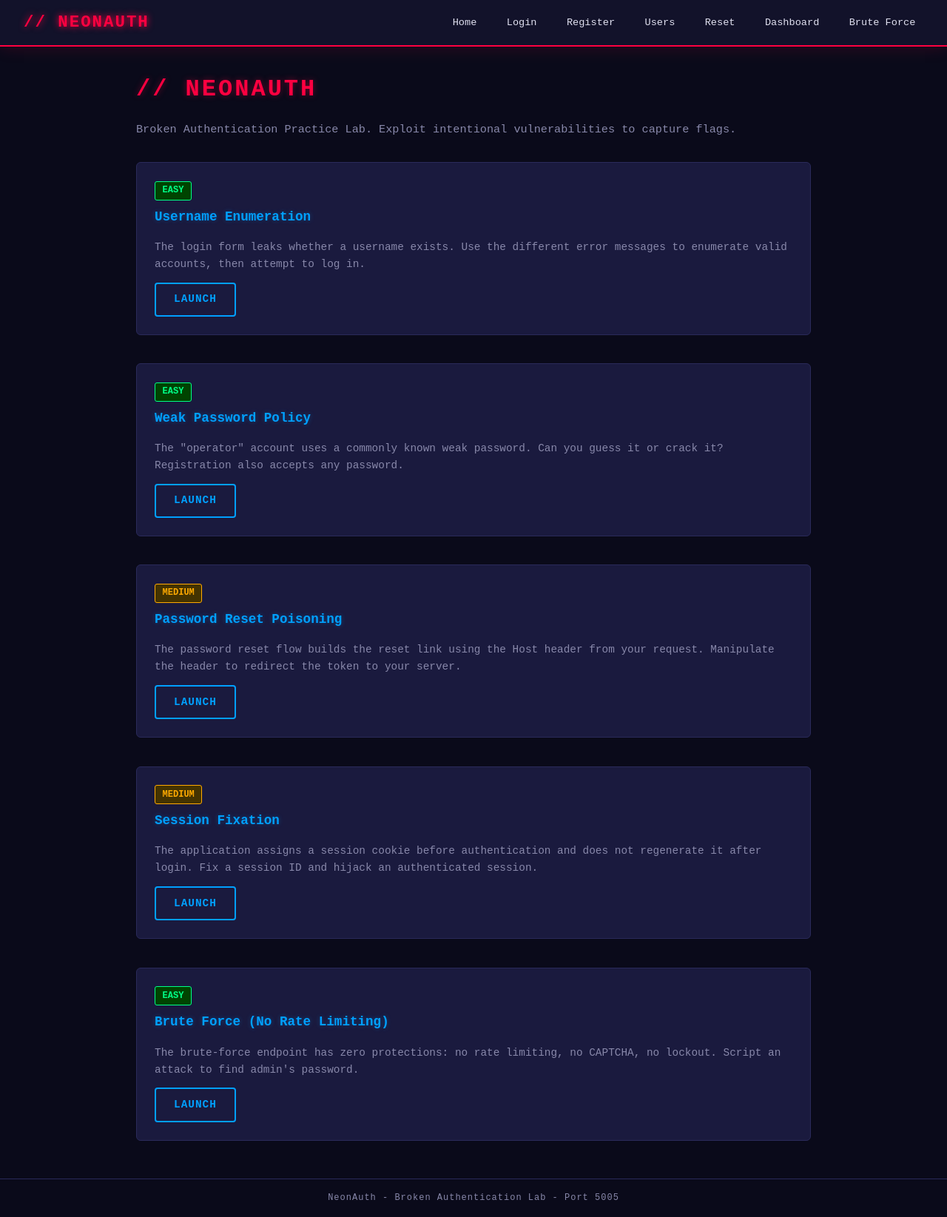
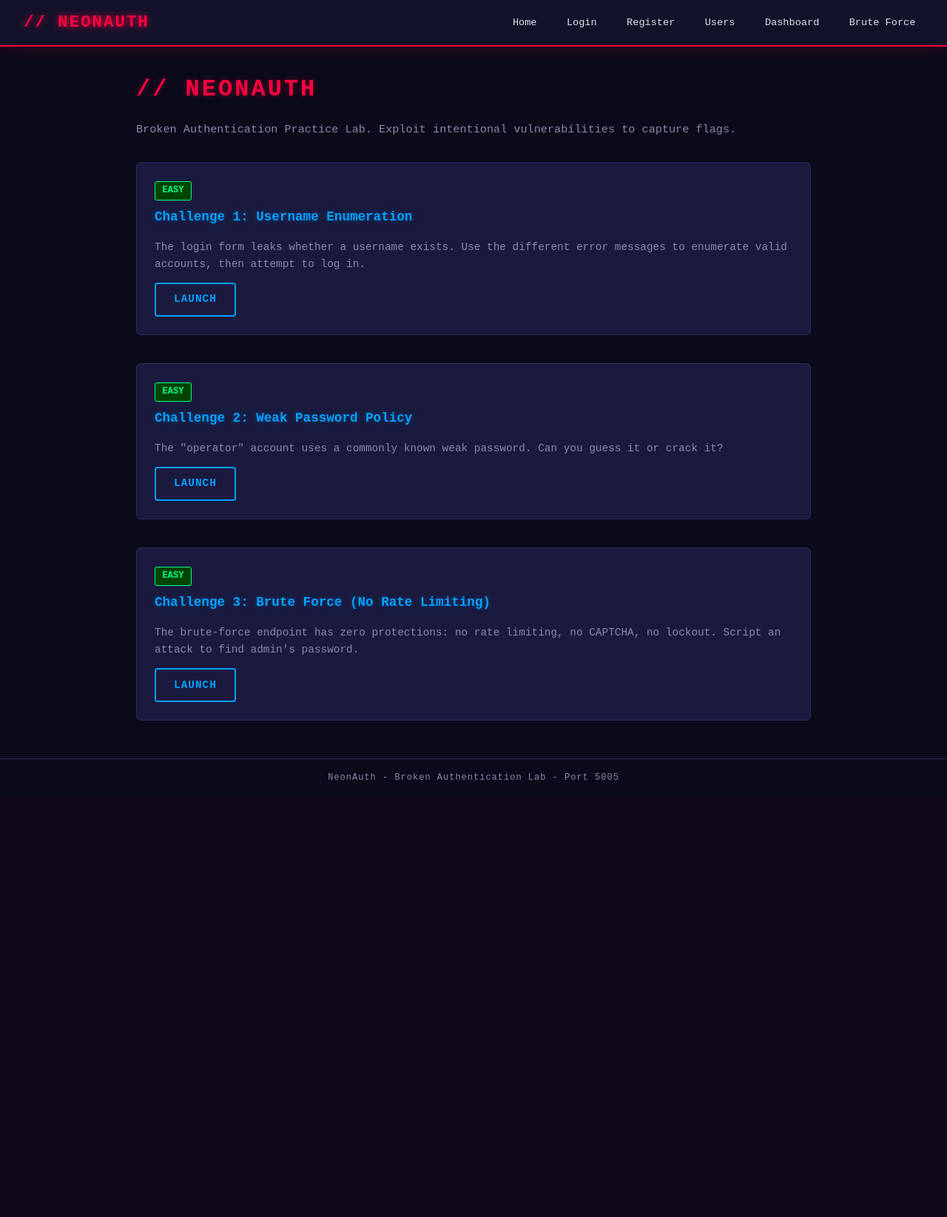
Before and after one commit to Morronel/client_web_hacking_path, a Flask app: page / in a window 1280 px wide. Shown: the whole page at 74% size. After the commit the page ends 1054 px from the top, so only its background shows below. Run offline with Flask 3, Linux system fonts and the light colour scheme.

Commit message:
feat: remove session fixation and password reset from auth lab
Keep only 3 challenges: username enumeration, weak password,
and brute force (no rate limiting). Removed /reset, /reset/confirm,
/reset/simulate-email routes, reset_tokens and sessions_log tables,
and session fixation flag from dashboard. Updated nav, index template,
and spoiler_solution.txt.

https://claude.ai/code/session_01HmRtigj7ExADE4VVJQawBV

```diff
--- a/labs/auth/app.py
+++ b/labs/auth/app.py
@@ -9,10 +9,6 @@ All vulnerabilities are deliberate for CTF-style learning.
 import sqlite3
 import uuid
 import os
-import time
-import urllib.request
-from datetime import datetime
-from functools import wraps
 from flask import (
     Flask, request, render_template, redirect, url_for,
     jsonify, make_response, g
@@ -24,13 +20,9 @@ app.secret_key = "neonauth-insecure-key-12345"
 DB_PATH = os.path.join(os.path.dirname(os.path.abspath(__file__)), "neonauth.db")
 
 # ---------------------------------------------------------------------------
-# In-memory session store  (intentionally simple for session-fixation demo)
-# Maps neonauth_session cookie value -> {"user_id": int, "username": str, "role": str}
+# In-memory session store
 # ---------------------------------------------------------------------------
 SESSION_STORE: dict = {}
-
-# Store the last reset "email" content so /reset/simulate-email can show it
-LAST_RESET_EMAIL: dict = {}
 
 
 # ---------------------------------------------------------------------------
@@ -65,27 +57,12 @@ def init_db():
             flag_note TEXT DEFAULT ''
         );
 
-        CREATE TABLE IF NOT EXISTS reset_tokens (
-            id INTEGER PRIMARY KEY AUTOINCREMENT,
-            user_id INTEGER NOT NULL,
-            token TEXT NOT NULL,
-            created_at TIMESTAMP DEFAULT CURRENT_TIMESTAMP,
-            FOREIGN KEY (user_id) REFERENCES users(id)
-        );
-
         CREATE TABLE IF NOT EXISTS login_attempts (
             id INTEGER PRIMARY KEY AUTOINCREMENT,
             username TEXT NOT NULL,
             ip TEXT NOT NULL,
             timestamp TIMESTAMP DEFAULT CURRENT_TIMESTAMP,
             success INTEGER DEFAULT 0
-        );
-
-        CREATE TABLE IF NOT EXISTS sessions_log (
-            id INTEGER PRIMARY KEY AUTOINCREMENT,
-            session_id TEXT NOT NULL,
-            user_id INTEGER,
-            created_at TIMESTAMP DEFAULT CURRENT_TIMESTAMP
         );
     """)
 
@@ -107,7 +84,7 @@ def init_db():
 
 
 # ---------------------------------------------------------------------------
-# Session helpers (custom — intentionally does NOT regenerate after login)
+# Session helpers
 # ---------------------------------------------------------------------------
 def get_session_id():
     """Return the current neonauth_session cookie value, or None."""
@@ -115,11 +92,7 @@ def get_session_id():
 
 
 def ensure_session(response):
-    """
-    If the visitor has no session cookie yet, set one.
-    This is called on every response so that a session id exists before login
-    (required for the session-fixation challenge).
-    """
+    """If the visitor has no session cookie yet, set one."""
     sid = get_session_id()
     if not sid:
         sid = str(uuid.uuid4())
@@ -189,20 +162,12 @@ def login():
             )
             db.commit()
 
-            # VULN: Session fixation — we do NOT regenerate the session id
             sid = get_session_id() or str(uuid.uuid4())
             SESSION_STORE[sid] = {
                 "user_id": user["id"],
                 "username": user["username"],
                 "role": user["role"],
             }
-
-            # Log session
-            db.execute(
-                "INSERT INTO sessions_log (session_id, user_id) VALUES (?, ?)",
-                (sid, user["id"]),
-            )
-            db.commit()
 
             resp = make_response(redirect(url_for("dashboard")))
             resp.set_cookie("neonauth_session", sid, httponly=False, samesite="Lax")
@@ -285,85 +250,12 @@ def weak_password():
     return render_template("weak.html", error=error, flag=flag, user=user)
 
 
-# ---------- PASSWORD RESET POISONING ----------
-
-@app.route("/reset", methods=["GET", "POST"])
-def reset():
-    error = None
-    message = None
-
-    if request.method == "POST":
-        username = request.form.get("username", "").strip()
-        db = get_db()
-        user_row = db.execute(
-            "SELECT * FROM users WHERE username = ?", (username,)
-        ).fetchone()
-
-        if not user_row:
-            error = "User not found"
-        else:
-            token = str(uuid.uuid4())
-            db.execute(
-                "INSERT INTO reset_tokens (user_id, token) VALUES (?, ?)",
-                (user_row["id"], token),
-            )
-            db.commit()
-
-            # VULN: Uses request.host which can be poisoned via Host header.
-            # The reset link is built using the Host header value.
-            # If an attacker sends Host: evil.com, the callback goes to evil.com.
-            reset_link = f"http://{request.host}/reset/confirm?token={token}"
-
-            # Store the "email" content so it can be viewed via /reset/simulate-email
-            LAST_RESET_EMAIL["to"] = f"{username}@neonauth.local"
-            LAST_RESET_EMAIL["link"] = reset_link
-            LAST_RESET_EMAIL["token"] = token
-            LAST_RESET_EMAIL["timestamp"] = datetime.now().isoformat()
-
-            # Simulate sending the email (in a real app this would be sent via SMTP).
-            # The link in the email uses request.host — if poisoned, it points to
-            # the attacker's domain, leaking the token.
-            message = f"Password reset link has been sent to {username}@neonauth.local."
-
-    user = get_current_user()
-    return render_template("reset.html", error=error, message=message, user=user)
-
-
-@app.route("/reset/simulate-email")
-def reset_simulate_email():
-    """
-    Simulates checking the user's email inbox.
-    Shows the last password reset email that was 'sent'.
-    In a real attack, the attacker would intercept this via Host header poisoning
-    (the link in the email would point to the attacker's domain).
-    """
-    user = get_current_user()
-    return render_template("reset_email.html", email=LAST_RESET_EMAIL, user=user)
-
-
-@app.route("/reset/confirm")
-def reset_confirm():
-    token = request.args.get("token", "")
-    db = get_db()
-    row = db.execute("SELECT * FROM reset_tokens WHERE token = ?", (token,)).fetchone()
-
-    if row:
-        flag = "FLAG{r3s3t_p01s0n_h0st}"
-        return render_template("reset_confirm.html", flag=flag, valid=True, user=get_current_user())
-    else:
-        return render_template("reset_confirm.html", flag=None, valid=False, user=get_current_user())
-
-
-# ---------- DASHBOARD (Session Fixation) ----------
+# ---------- DASHBOARD ----------
 
 @app.route("/dashboard")
 def dashboard():
     user = get_current_user()
-    sid = get_session_id()
-    flag = None
-    if user and user["role"] == "admin":
-        flag = "FLAG{s3ss10n_f1x4t10n_vuln}"
-    return render_template("dashboard.html", user=user, session_id=sid, flag=flag)
+    return render_template("dashboard.html", user=user)
 
 
 # ---------- BRUTE FORCE (No Rate Limiting) ----------
--- a/labs/auth/templates/base.html
+++ b/labs/auth/templates/base.html
@@ -14,7 +14,6 @@
             <a href="{{ url_for('login') }}">Login</a>
             <a href="{{ url_for('register') }}">Register</a>
             <a href="{{ url_for('users_list') }}">Users</a>
-            <a href="{{ url_for('reset') }}">Reset</a>
             <a href="{{ url_for('dashboard') }}">Dashboard</a>
             <a href="{{ url_for('brute') }}">Brute Force</a>
             {% if user %}
--- a/labs/auth/templates/index.html
+++ b/labs/auth/templates/index.html
@@ -8,35 +8,21 @@
 
     <div class="card">
         <span class="difficulty easy">EASY</span>
-        <h3>Username Enumeration</h3>
+        <h3>Challenge 1: Username Enumeration</h3>
         <p>The login form leaks whether a username exists. Use the different error messages to enumerate valid accounts, then attempt to log in.</p>
         <a href="{{ url_for('login') }}" class="btn btn-blue">Launch</a>
     </div>
 
     <div class="card">
         <span class="difficulty easy">EASY</span>
-        <h3>Weak Password Policy</h3>
-        <p>The "operator" account uses a commonly known weak password. Can you guess it or crack it? Registration also accepts any password.</p>
+        <h3>Challenge 2: Weak Password Policy</h3>
+        <p>The "operator" account uses a commonly known weak password. Can you guess it or crack it?</p>
         <a href="{{ url_for('weak_password') }}" class="btn btn-blue">Launch</a>
     </div>
 
     <div class="card">
-        <span class="difficulty medium">MEDIUM</span>
-        <h3>Password Reset Poisoning</h3>
-        <p>The password reset flow builds the reset link using the Host header from your request. Manipulate the header to redirect the token to your server.</p>
-        <a href="{{ url_for('reset') }}" class="btn btn-blue">Launch</a>
-    </div>
-
-    <div class="card">
-        <span class="difficulty medium">MEDIUM</span>
-        <h3>Session Fixation</h3>
-        <p>The application assigns a session cookie before authentication and does not regenerate it after login. Fix a session ID and hijack an authenticated session.</p>
-        <a href="{{ url_for('dashboard') }}" class="btn btn-blue">Launch</a>
-    </div>
-
-    <div class="card">
         <span class="difficulty easy">EASY</span>
-        <h3>Brute Force (No Rate Limiting)</h3>
+        <h3>Challenge 3: Brute Force (No Rate Limiting)</h3>
         <p>The brute-force endpoint has zero protections: no rate limiting, no CAPTCHA, no lockout. Script an attack to find admin's password.</p>
         <a href="{{ url_for('brute') }}" class="btn btn-blue">Launch</a>
     </div>
```
Also changed, not shown: labs/auth/spoiler_solution.txt (+21 -80 lines).
